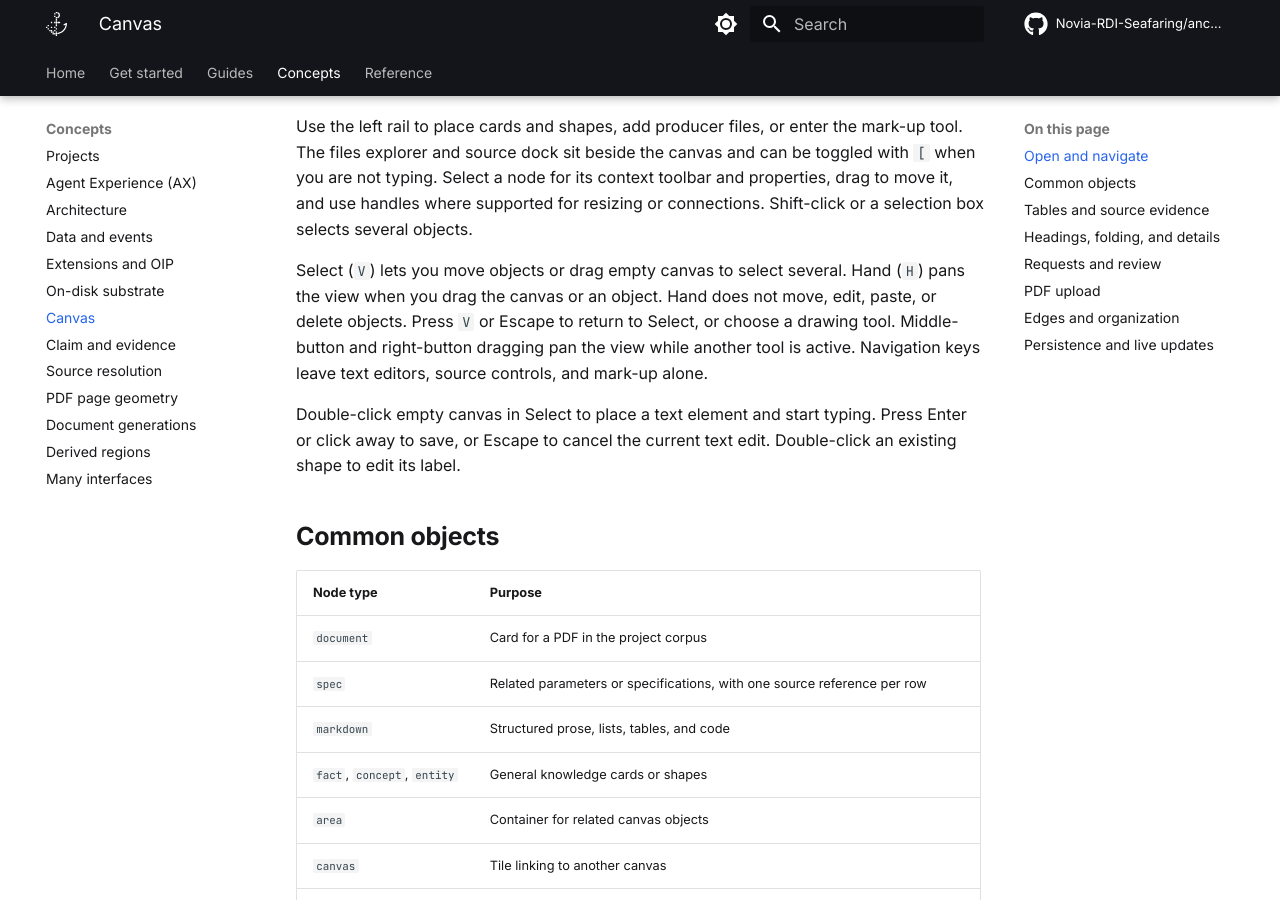
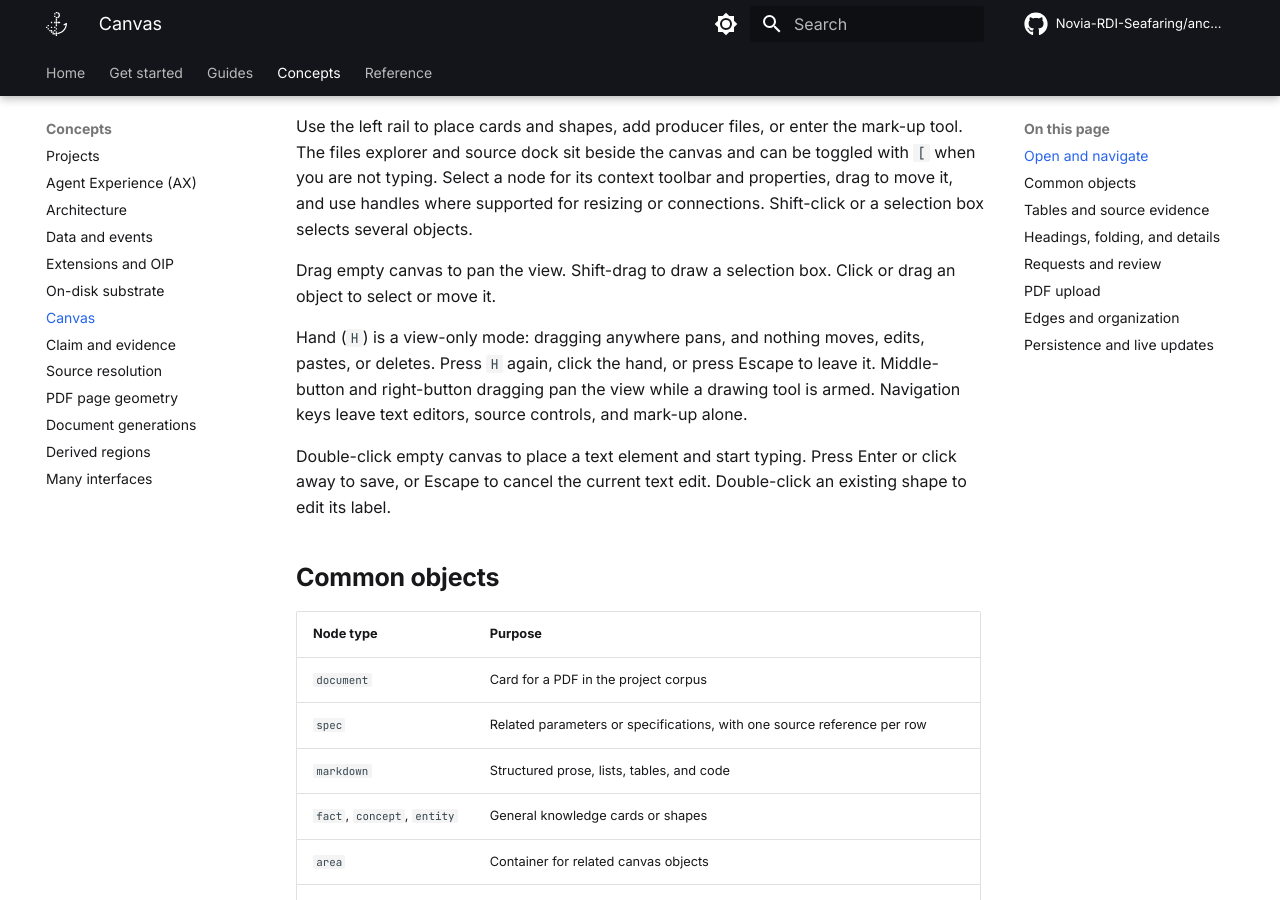
Before and after one commit to Novia-RDI-Seafaring/anchor, an MkDocs documentation site: the page built from docs/concepts/canvas.md, in a window 1280 px wide and 900 px high, scrolled down 374 px. Built offline with MkDocs 1.6.1 and Material for MkDocs 9.7.7, drawn with Linux system fonts in a browser that asks for light colours; comment, search, counter and statistics services are not loaded.

Commit message:
docs(canvas): navigation without a pointer mode

```diff
--- a/docs/concepts/canvas.md
+++ b/docs/concepts/canvas.md
@@ -16,14 +16,16 @@ be toggled with `[` when you are not typing. Select a node for its context
 toolbar and properties, drag to move it, and use handles where supported for
 resizing or connections. Shift-click or a selection box selects several objects.
 
-Select (`V`) lets you move objects or drag empty canvas to select several.
-Hand (`H`) pans the view when you drag the canvas or an object. Hand does not
-move, edit, paste, or delete objects. Press `V` or Escape to return to Select,
-or choose a drawing tool. Middle-button and right-button dragging pan the view
-while another tool is active. Navigation keys leave text editors, source controls,
-and mark-up alone.
+Drag empty canvas to pan the view. Shift-drag to draw a selection box. Click
+or drag an object to select or move it.
 
-Double-click empty canvas in Select to place a text element and start typing.
+Hand (`H`) is a view-only mode: dragging anywhere pans, and nothing moves,
+edits, pastes, or deletes. Press `H` again, click the hand, or press Escape to
+leave it. Middle-button and right-button dragging pan the view while a drawing
+tool is armed. Navigation keys leave text editors, source controls, and mark-up
+alone.
+
+Double-click empty canvas to place a text element and start typing.
 Press Enter or click away to save, or Escape to cancel the current text edit.
 Double-click an existing shape to edit its label.
 
```
